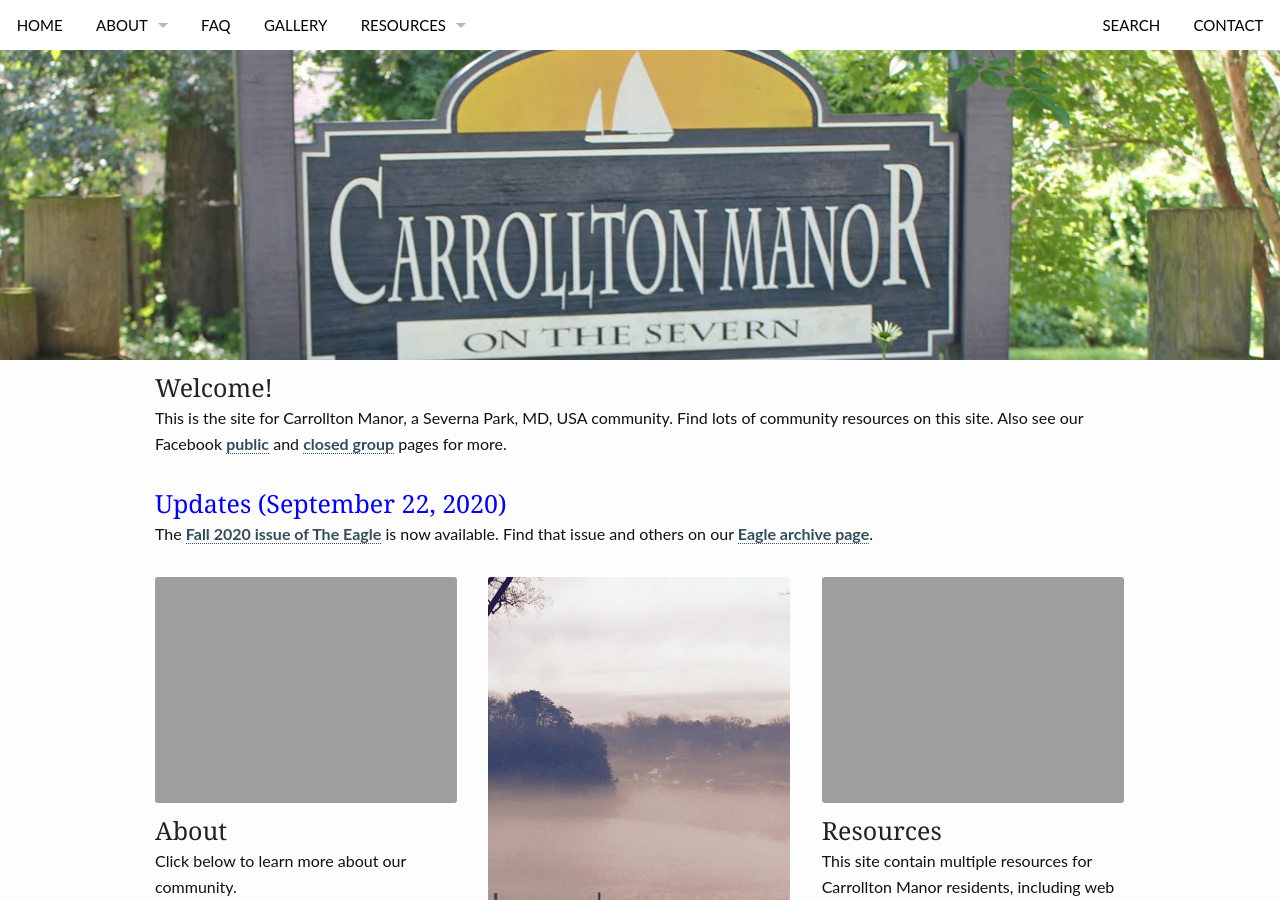
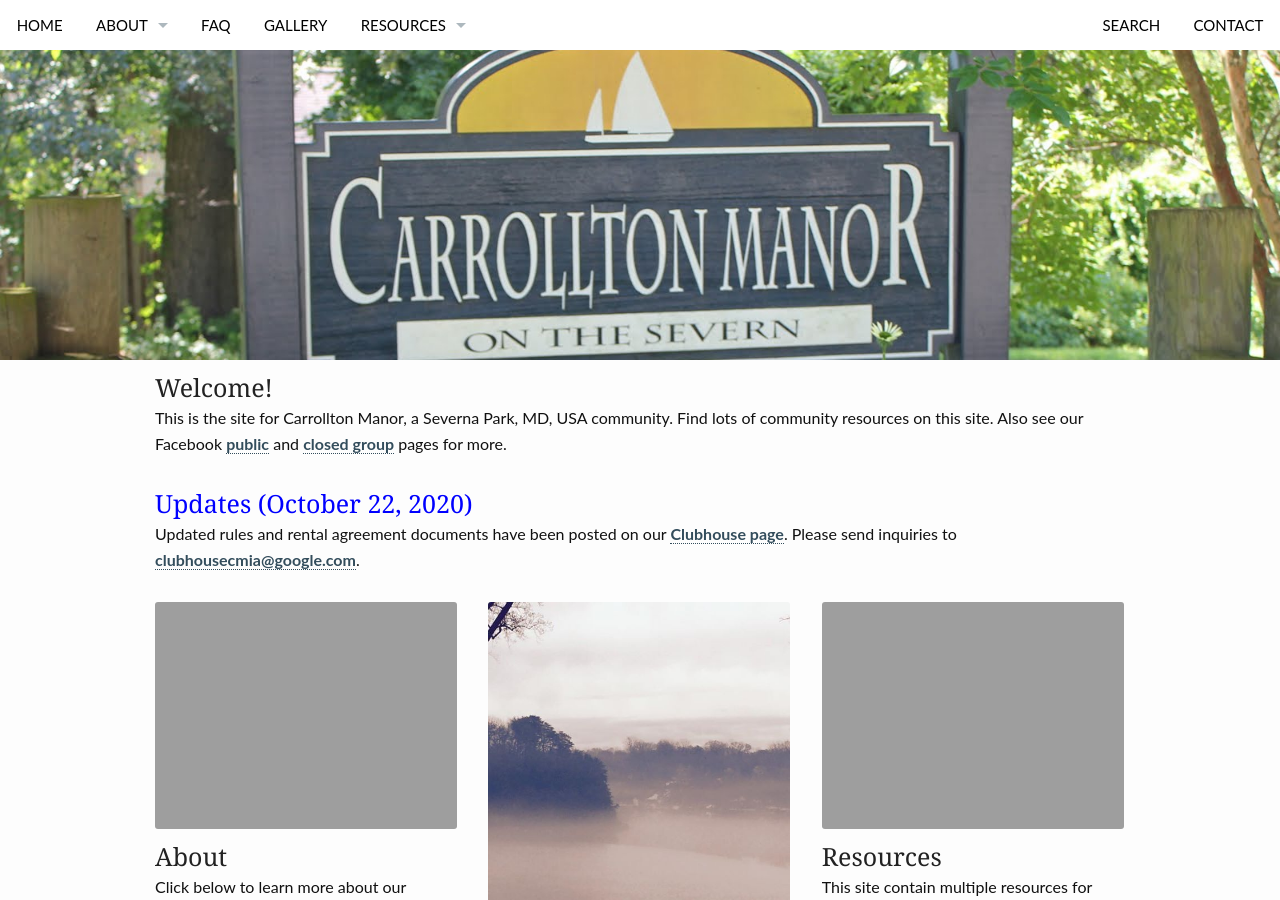
Before and after one commit to carrolltonmanor/carrolltonmanor.github.io, a Jekyll site: the page built from index.md, in a window 1280 px wide and 900 px high. Built offline with Jekyll 4.4.1, drawn with Linux system fonts in a browser that asks for light colours.

Commit message:
added clubhouse info to the main page

```diff
--- a/_layouts/frontpage.html
+++ b/_layouts/frontpage.html
@@ -24,8 +24,8 @@ format: blog-index
 {% endcomment %}
 <div class="row">
     <div class="medium-12 columns">
-	    <h2 class="font-size-h3 t10" style="color:blue;">Updates (September 22, 2020)</h2>
-	    <p>The <a href="/resources/eagle-archive/eagle-2020-fall.pdf">Fall 2020 issue of The Eagle</a> is now available.  Find that issue and others on our <a href="resources/eagle-archive/">Eagle archive page</a>.
+	    <h2 class="font-size-h3 t10" style="color:blue;">Updates (October 22, 2020)</h2>
+	    <p>Updated rules and rental agreement documents have been posted on our <a href="/resources/clubhouse/">Clubhouse page</a>.  Please send inquiries to <a href="mailto:clubhousecmia@google.com">clubhousecmia@google.com</a>.
     </div><!-- /.medium-12.columns -->
 </div>
 
```
